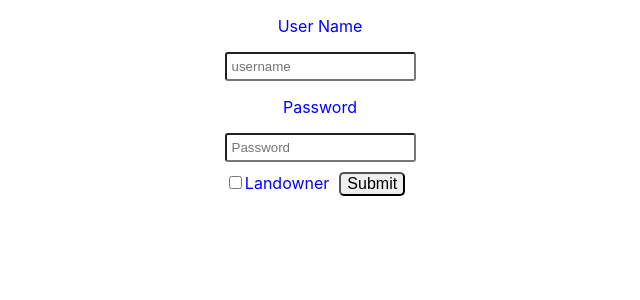
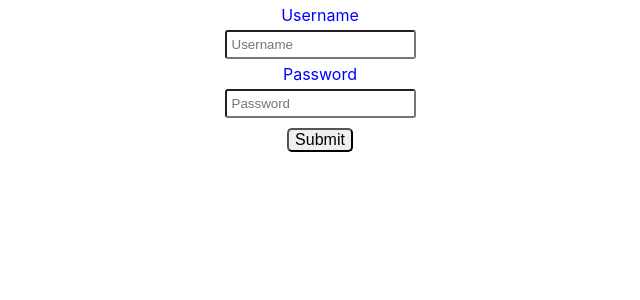
Before and after one commit to buildweek-5th-wheel/React-FE, a React (Create React App) app: page / in a window 1280 px wide. Shown: the top 300 px of the page, without its empty margins (320-960 px from the left). Built offline with nearby package versions, Linux system fonts and the light colour scheme.

Commit message:
login button styled basic

```diff
--- a/src/App.js
+++ b/src/App.js
@@ -1,12 +1,12 @@
 import React from "react";
-// import FormikLoginForm from "./forms/formikLogin";
-import FormikSignUpForm from "./components/signUpComponent";
+import FormikLoginComponent from "./components/loginComponent";
+
 import "./scss/App.scss";
 
 
 
 const App = () => {
-  return <FormikSignUpForm/>;
+  return <FormikLoginComponent/>;
 };
 
 export default App;
--- a/src/components/loginComponent.js
+++ b/src/components/loginComponent.js
@@ -16,12 +16,12 @@
         {touched.password && errors.password && <p className="error">{errors.password}</p>}
         <Field type="password" name="password" placeholder="Password" />
       </div>
-      <button disabled={isSubmitting}>Submit</button>
+      <button type="submit" disabled={isSubmitting}>Submit</button>
     </Form>
   );
 }
 
-const FormikLoginForm = withFormik({
+const FormikLoginComponent = withFormik({
   mapPropsToValues({ username, password }) {
     return {
       username: username || "",
```
